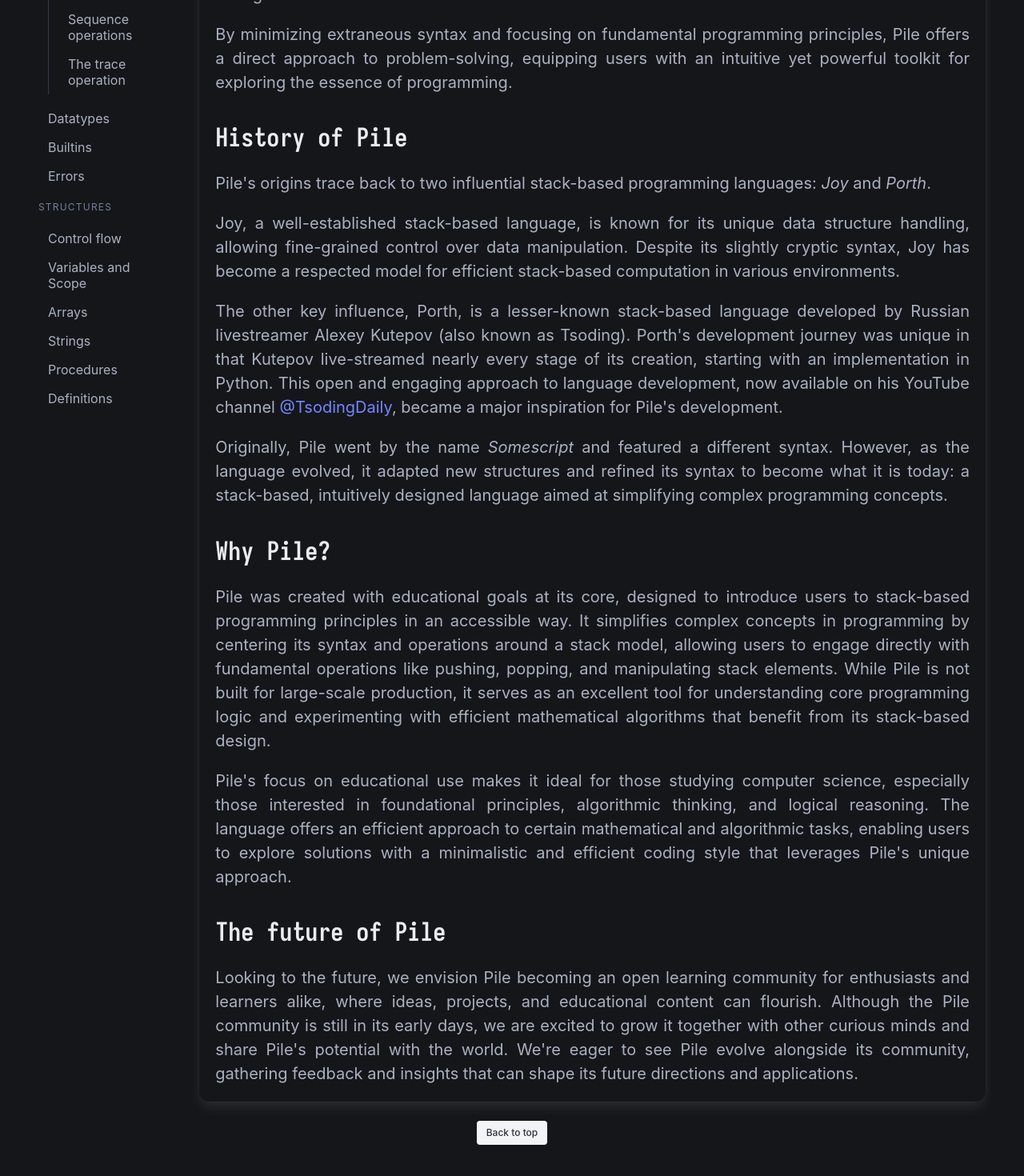
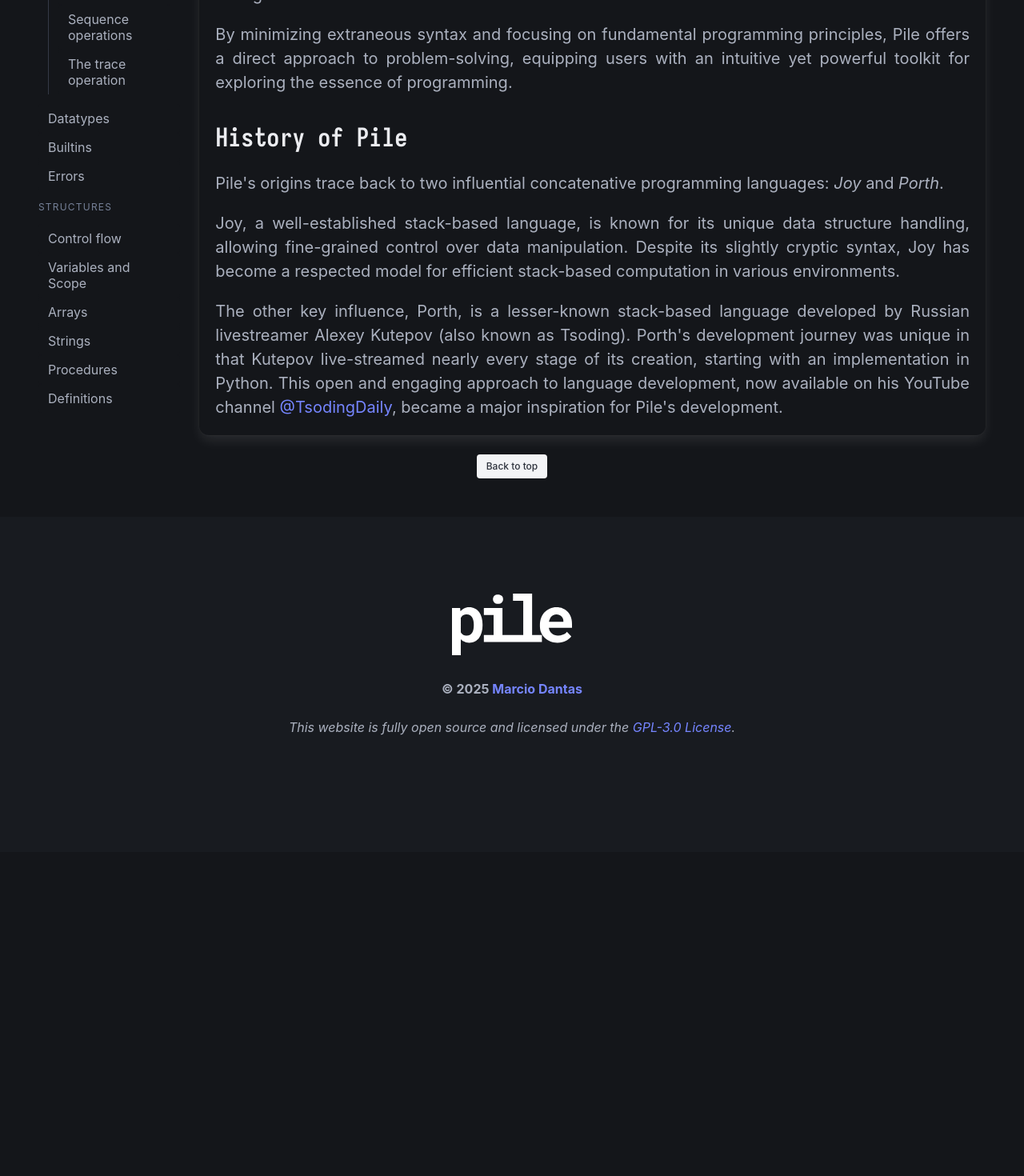
Before and after one commit to marc-dantas/pile-online, a Next.js app: page /docs/introduction in a window 1280 px wide. Shown: the part 608-2078 px from the top of the page at 80% size. After the commit the page ends 1673 px from the top, so only its background shows below. Built offline with nearby package versions, Linux system fonts and the light colour scheme.

Commit message:
less yapping in the introduction

```diff
--- a/src/app/docs/introduction/page.tsx
+++ b/src/app/docs/introduction/page.tsx
@@ -8,7 +8,7 @@ export default function Docs() {
             <Subtitle>This topic is meant to explain Pile briefly</Subtitle>
             <Title2>What is Pile?</Title2>
             <P>
-                Pile is a stack-based programming language designed to bring clarity and precision to programming logic. With a primary focus on stack-based concepts, Pile operates around a single stack where every operation directly manipulates values in a last-in, first-out (LIFO) sequence. This distinctive design allows users to visualize program flow and logic in a straightforward manner, minimizing the need for complex abstractions.
+                Pile is a scripting concatenative programming language designed to bring clarity and ease to stack-based programming. With a primary focus on stack-based concepts, Pile operates around a single stack where every operation directly manipulates values. This distinctive design allows users to visualize program flow and logic in a straightforward manner, minimizing the need for complex abstractions.
             </P>
             <P>
                 In Pile, control flow and arithmetic are seamlessly managed through concise commands that interact with the stack, making it easier to understand core concepts like looping, conditionals, and procedural execution. This structure is ideal for learners and professionals who wish to build a strong foundation in computational thinking, as each command leads to visible, predictable changes in the stack.
@@ -17,27 +17,13 @@ export default function Docs() {
                 By minimizing extraneous syntax and focusing on fundamental programming principles, Pile offers a direct approach to problem-solving, equipping users with an intuitive yet powerful toolkit for exploring the essence of programming.
             </P>
             <Title2>History of Pile</Title2>
-            <P>Pile&apos;s origins trace back to two influential stack-based programming languages: <i>Joy</i> and <i>Porth</i>.</P>
+            <P>Pile&apos;s origins trace back to two influential concatenative programming languages: <i>Joy</i> and <i>Porth</i>.</P>
             <P>
                 Joy, a well-established stack-based language, is known for its unique data structure handling, allowing fine-grained control over data manipulation. Despite its slightly cryptic syntax, Joy has become a respected model for efficient stack-based computation in various environments.
             </P>
             <P>
                 The other key influence, Porth, is a lesser-known stack-based language developed by Russian livestreamer Alexey Kutepov (also known as Tsoding). Porth&apos;s development journey was unique in that Kutepov live-streamed nearly every stage of its creation, starting with an implementation in Python. This open and engaging approach to language development, now available on his YouTube channel <a href="https://youtube.com/@TsodingDaily">@TsodingDaily</a>, became a major inspiration for Pile&apos;s development.
             </P>
-            <P>
-                Originally, Pile went by the name <i>Somescript</i> and featured a different syntax. However, as the language evolved, it adapted new structures and refined its syntax to become what it is today: a stack-based, intuitively designed language aimed at simplifying complex programming concepts.
-            </P>
-            <Title2>Why Pile?</Title2>
-            <P>
-                Pile was created with educational goals at its core, designed to introduce users to stack-based programming principles in an accessible way. It simplifies complex concepts in programming by centering its syntax and operations around a stack model, allowing users to engage directly with fundamental operations like pushing, popping, and manipulating stack elements. While Pile is not built for large-scale production, it serves as an excellent tool for understanding core programming logic and experimenting with efficient mathematical algorithms that benefit from its stack-based design.
-            </P>
-            <P>
-                Pile&apos;s focus on educational use makes it ideal for those studying computer science, especially those interested in foundational principles, algorithmic thinking, and logical reasoning. The language offers an efficient approach to certain mathematical and algorithmic tasks, enabling users to explore solutions with a minimalistic and efficient coding style that leverages Pile&apos;s unique approach.
-            </P>
-            <Title2>The future of Pile</Title2>
-            <P>
-                Looking to the future, we envision Pile becoming an open learning community for enthusiasts and learners alike, where ideas, projects, and educational content can flourish. Although the Pile community is still in its early days, we are excited to grow it together with other curious minds and share Pile&apos;s potential with the world. We&apos;re eager to see Pile evolve alongside its community, gathering feedback and insights that can shape its future directions and applications.
-            </P>
         </DocsPage>
     );
 }
```
